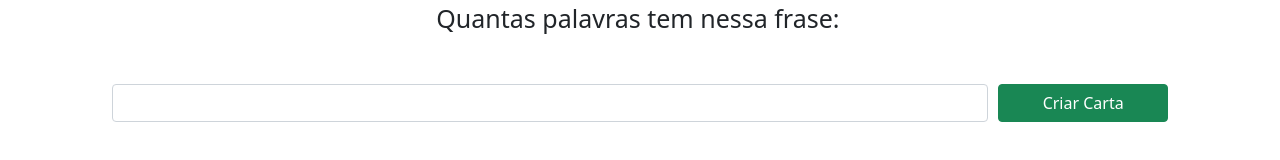
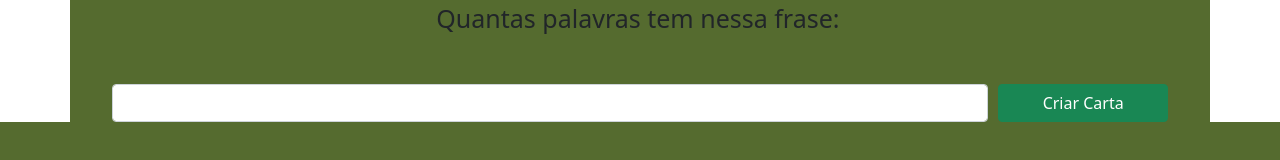
Before and after one commit to lucaslsx21/Projecto-Carta-Misteriosa, a website: page index.html in a window 1280 px wide. Drawn offline with nearby package versions, Linux system fonts and the light colour scheme.

Commit message:
Estilizando

```diff
--- a/style.css
+++ b/style.css
@@ -1,3 +1,7 @@
+* {
+  background-color: darkolivegreen;
+}
+
 .frase-contador {
     display: inline-block;
     font-size: 25px;
```
